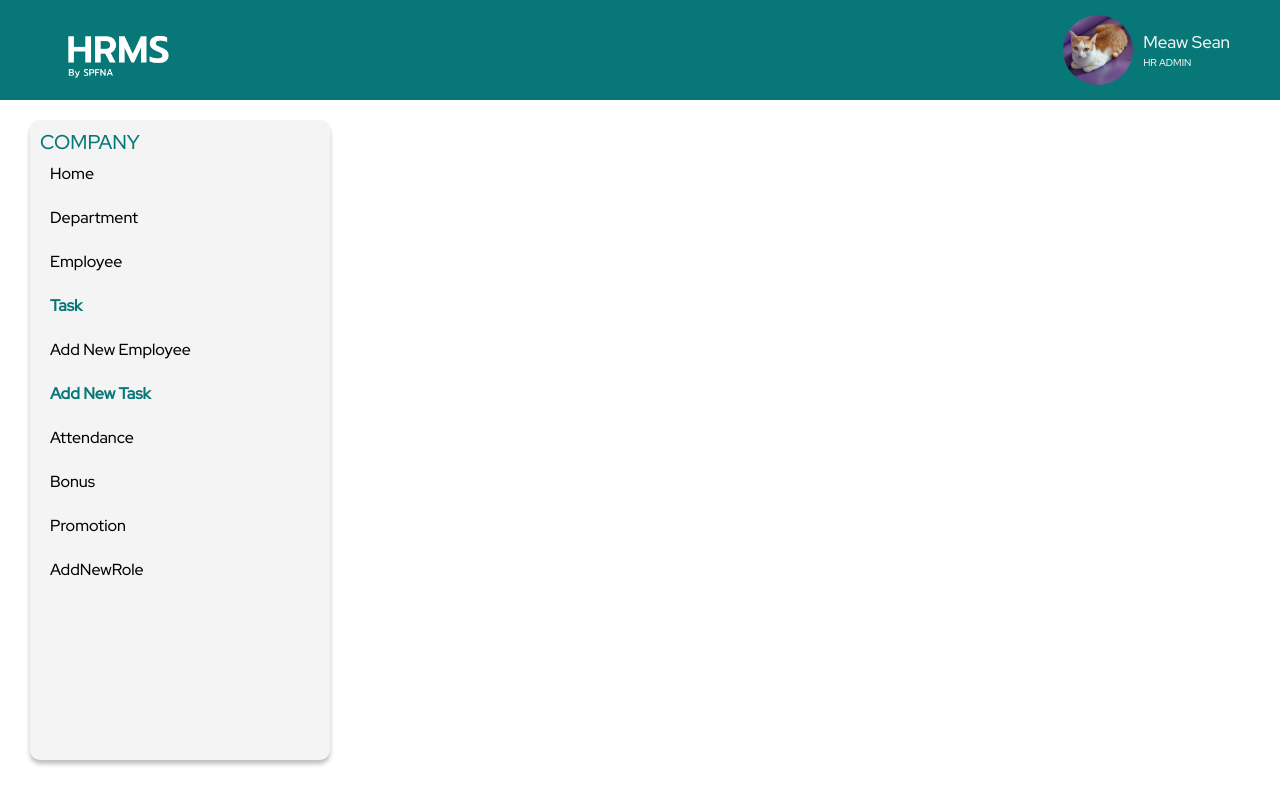
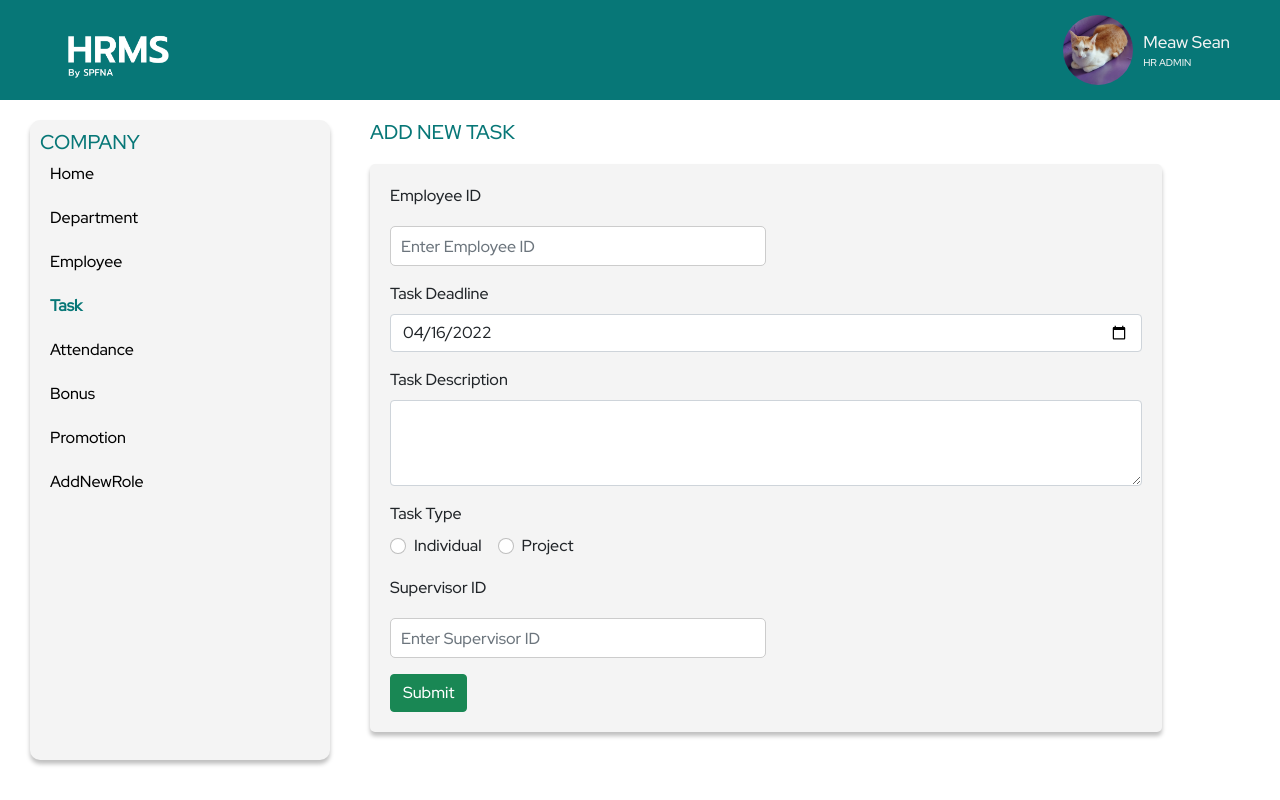
Before and after one commit to Nas-virat/HR_management, a React (Create React App) app in the folder frontend/: page /task/add in a window 1280 px wide. Built offline with nearby package versions, Linux system fonts and the light colour scheme.

Commit message:
bug on Attendance finish AddNewtesk

```diff
--- a/frontend/src/App.js
+++ b/frontend/src/App.js
@@ -15,6 +15,7 @@ import Alltask from './screens/Admin/task/Alltask';
 import AddNewTask from './screens/Admin/task/AddNewTask';
 import ViewEmployee from './screens/Admin/employee/ViewEmployee';
 import AddNewEmployee from './screens/Admin/employee/AddNewEmployee';
+import Attendance from './screens/Admin/Attendance';
 
 import './App.css';
 
@@ -45,7 +46,7 @@ const App = () => {
         {/* Role */}
         <Route exact path='/addroles' element={<AddRoles />} />
 
-        <Route exact path='/attendance' element={<Home />} />
+        <Route exact path='/attendance' element={<Attendance />} />
         <Route exact path='/bonus' element={<Bonus />} />
         <Route exact path='/promotion' element={<AddPromotion />} />
       </Routes>
--- a/frontend/src/components/Sidebar.js
+++ b/frontend/src/components/Sidebar.js
@@ -25,8 +25,6 @@ const Sidebar = () => {
                 <SectionLink name="Department" to = '/department'/>
                 <SectionLink name="Employee" to = '/employee'/>
                 <SectionLink name="Task" to = '/task'/>
-                <SectionLink name="Add New Employee" to = '/employee/add'/>
-                <SectionLink name="Add New Task" to = '/task/add'/>
                 <SectionLink name="Attendance" to = '/attendance'/>
                 <SectionLink name="Bonus" to = '/bonus'/>
                 <SectionLink name="Promotion" to = '/promotion'/>
--- /dev/null
+++ b/frontend/src/screens/Admin/Attendance.js
@@ -0,0 +1,81 @@
+import React from 'react'
+
+import Navbar from '../../components/Navbar'
+import Sidebar from '../../components/Sidebar'
+import { useState } from 'react';
+
+import { Form, Button } from 'react-bootstrap'
+
+const Attendance = () => {
+
+  const [employeeid, setEmployeeId] = useState('');
+  const [Status, setStatus] = useState(''); // O,L,A
+  const [Check,setCheck] = useState(-1); // Check In 1 , Check Out 0
+
+  const handleSubmit = (e) => {
+    e.preventDefault();
+    var today = new Date();
+    console.log(today);
+    if(((today.getHours()> 9 && today.getMinutes() > 30) || today.getHours() > 10) && Check){
+      setStatus('L');
+      console.log('Late');
+    }
+    else if(((today.getHours()< 9 && today.getMinutes() < 30) || today.getHours()< 9) && Check){
+      setStatus('O');
+      console.log('Early');
+    }
+    else{
+      setStatus('A');
+      console.log('Absent');
+    }
+
+    console.log({'EmployeeId' :employeeid ,'Status' : Status,'Check' : Check});
+    alert(`EmployeeId : ${employeeid}\nStatus : ${Status}\nCheck : ${Check}`);
+}
+
+  return (
+    <div>
+      <Navbar />
+      <Sidebar />
+      <div className="form-container">
+            <h5>Attendance</h5>
+            <div className='form'>
+                <Form>
+                    <Form.Group className="mb-3 " controlId="formEmployeeID">
+                        <Form.Label>Employee ID</Form.Label>
+                        <Form.Control className = "inputform" type="text" placeholder="Enter Employee ID" defaultValue = {employeeid || ""}
+                            onChange = {e => setEmployeeId(e.target.value)}
+                        />
+                    </Form.Group>
+
+                    <div key={`inline-radio`} className="mb-3">
+                        <Form.Check
+                          inline
+                          label="Check In"
+                          name="attendance"
+                          type= 'radio'
+                          id= 'inline-radio-check-in'
+                          onChange = {e => setCheck(1)}
+                        />
+
+                        <Form.Check
+                          inline
+                          label="Check Out"
+                          name="attendance"
+                          type= 'radio'
+                          id= 'inline-radio-check-out'
+                          onChange = {e => setCheck(0)}
+                        />
+                    </div>
+
+                    <Button variant="success" type="submit" onClick = {handleSubmit}>
+                        Submit
+                    </Button>
+                </Form>
+            </div>
+        </div>
+    </div>
+  )
+}
+
+export default Attendance
--- a/frontend/src/screens/Admin/task/AddNewTask.js
+++ b/frontend/src/screens/Admin/task/AddNewTask.js
@@ -1,16 +1,109 @@
-import React from 'react'
+import React from 'react';
 
-import Navbar from '../../../components/Navbar'
-import Sidebar from '../../../components/Sidebar'
+import { useState } from 'react';
+
+import { Button, Form } from 'react-bootstrap';
+import 'bootstrap/dist/css/bootstrap.min.css';
+
+
+import '../Forms.css';
+
+//import components
+import Navbar from '../../../components/Navbar';
+import Sidebar from '../../../components/Sidebar';
 
 const AddNewTask = () => {
-  return (
+
+    let defaultDate = new Date();
+    defaultDate.setDate(defaultDate.getDate());
+
+    const [date, setDate] = useState(defaultDate);
+    const [employeeid, setEmployeeId] = useState('');
+    const [taskdescription, setTaskDescription] = useState('');
+    const [tasktype, setTasktype] = useState(''); // I - Individual, P - Project
+    const [supervisorid, setSupervisorid] = useState('');
+
+    const onSetDate = (event) => {
+        setDate(new Date(event.target.value))
+    }
+
+    const handleSubmit = (e) => {
+        e.preventDefault();
+        console.log({
+                    'EmployeeId':employeeid,
+                    'RoleId':taskdescription,
+                    'Tasktype': tasktype,
+                    'TaskDeadline':date,
+                    'SupervisorId':supervisorid
+                    });
+        alert(`EmployeeId : ${employeeid}\nTaskDescription : ${taskdescription}\nTaskDeadline : ${date}\nTaskType : ${tasktype}\nSupervisorId : ${supervisorid}`);
+    }
+
+
+    return (
     <div>
-        <Navbar/>
-        <Sidebar/>
-        <div>AddNewEmployee</div>
+        <Navbar />
+        <Sidebar />
+        <div className="form-container">
+            <h5>ADD NEW TASK</h5>
+            <div className='form'>
+                <Form>
+                  <Form.Group className="mb-3" controlId="formEmployeeID">
+                      <Form.Label>Employee ID</Form.Label>
+                      <Form.Control className = "inputform" type="text" placeholder="Enter Employee ID" defaultValue = {employeeid || ""}
+                          onChange = {e => setEmployeeId(e.target.value)}
+                      />
+                  </Form.Group>
+
+                  <Form.Group className="mb-3" controlId="formTaskDeadline">
+                      <Form.Label>Task Deadline</Form.Label>
+                      <Form.Control type="date" placeholder="Enter Task Deadline" defaultValue = {date.toLocaleDateString('en-CA')}
+                          onChange = {onSetDate}
+                      />
+                  </Form.Group>
+
+                  <Form.Group className="mb-3" controlId="Form.ControlTaskDescription">
+                      <Form.Label>Task Description</Form.Label>
+                      <Form.Control as="textarea" rows={3} defaultValue = {taskdescription || ""}
+                          onChange = {e => setTaskDescription(e.target.value)}/>
+                  </Form.Group>
+
+                  <Form.Label>Task Type</Form.Label>
+                    <div key={`inline-radio`} className="mb-3">
+                        <Form.Check
+                          inline
+                          label="Individual"
+                          name="tasktype"
+                          type= 'radio'
+                          id= 'inline-radio-individual'
+                          onChange = {e => setTasktype('I')}
+                        />
+
+                        <Form.Check
+                          inline
+                          label="Project"
+                          name="tasktype"
+                          type= 'radio'
+                          id= 'inline-radio-project'
+                          onChange = {e => setTasktype('P')}
+                        />
+                    </div>
+
+                  <Form.Group className="mb-3 " controlId="formSupervisorID">
+                      <Form.Label>Supervisor ID</Form.Label>
+                      <Form.Control className = "inputform" type="text" placeholder="Enter Supervisor ID" defaultValue = {supervisorid || ""}
+                          onChange = {e => setSupervisorid(e.target.value)}
+                      />
+                  </Form.Group>
+
+                  <Button variant="success" type="submit" onClick = {handleSubmit}>
+                      Submit
+                  </Button>
+                </Form>
+            </div>
+        </div>
     </div>
   )
 }
 
-export default AddNewTask
+export default AddNewTask;
```
Also changed, not shown: frontend/src/screens/Admin/department/AddDepartment.js (added, +18 -0 lines), 1 other file (tests, documents, lock files or other folders).
